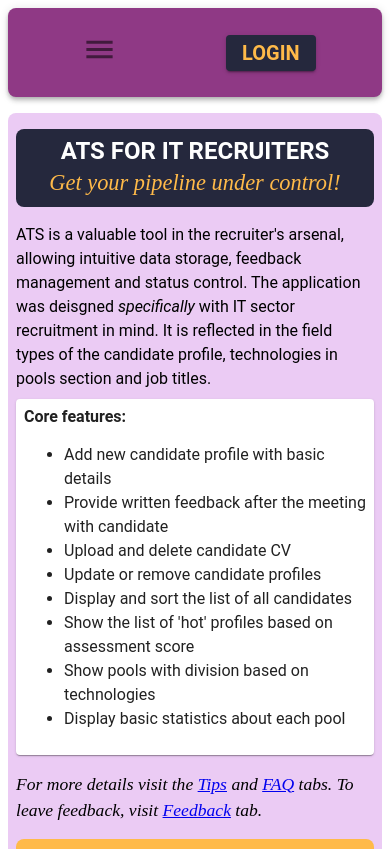
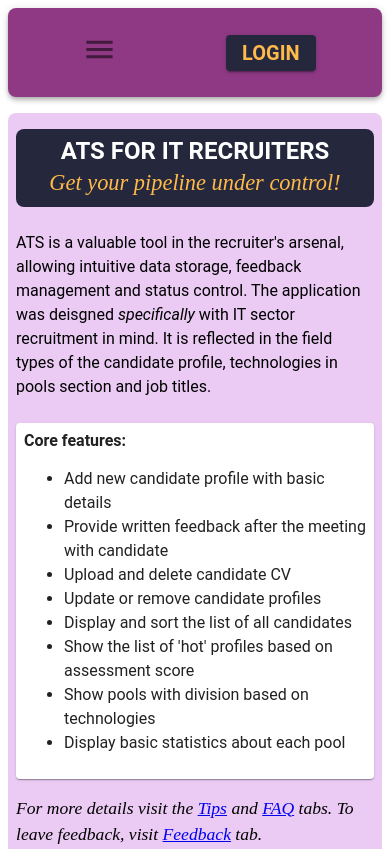
Before and after one commit to MateuszKuruc/ATS-recruitment-app, a React (Create React App) app in the folder ats-frontend/: page / in a window 390 px wide. Shown: the top 849 px of the page. Built offline with nearby package versions, Linux system fonts and the light colour scheme; no server answers; what @fvilers/disable-react-devtools would draw is missing.

Commit message:
homepage tweaking for mobile display

```diff
--- a/ats-frontend/src/components/Info/HomePage.js
+++ b/ats-frontend/src/components/Info/HomePage.js
@@ -64,8 +64,8 @@ const BottomContainer = styled.div`
 const StyledTypography = styled(Typography)`
   && {
     @media (max-width: 768px) {
-      margin-top: 0.5rem;
-      margin-bottom: 0.5rem;
+      margin-top: 1rem;
+      margin-bottom: 1.5rem;
     }
   }
 `;
```
